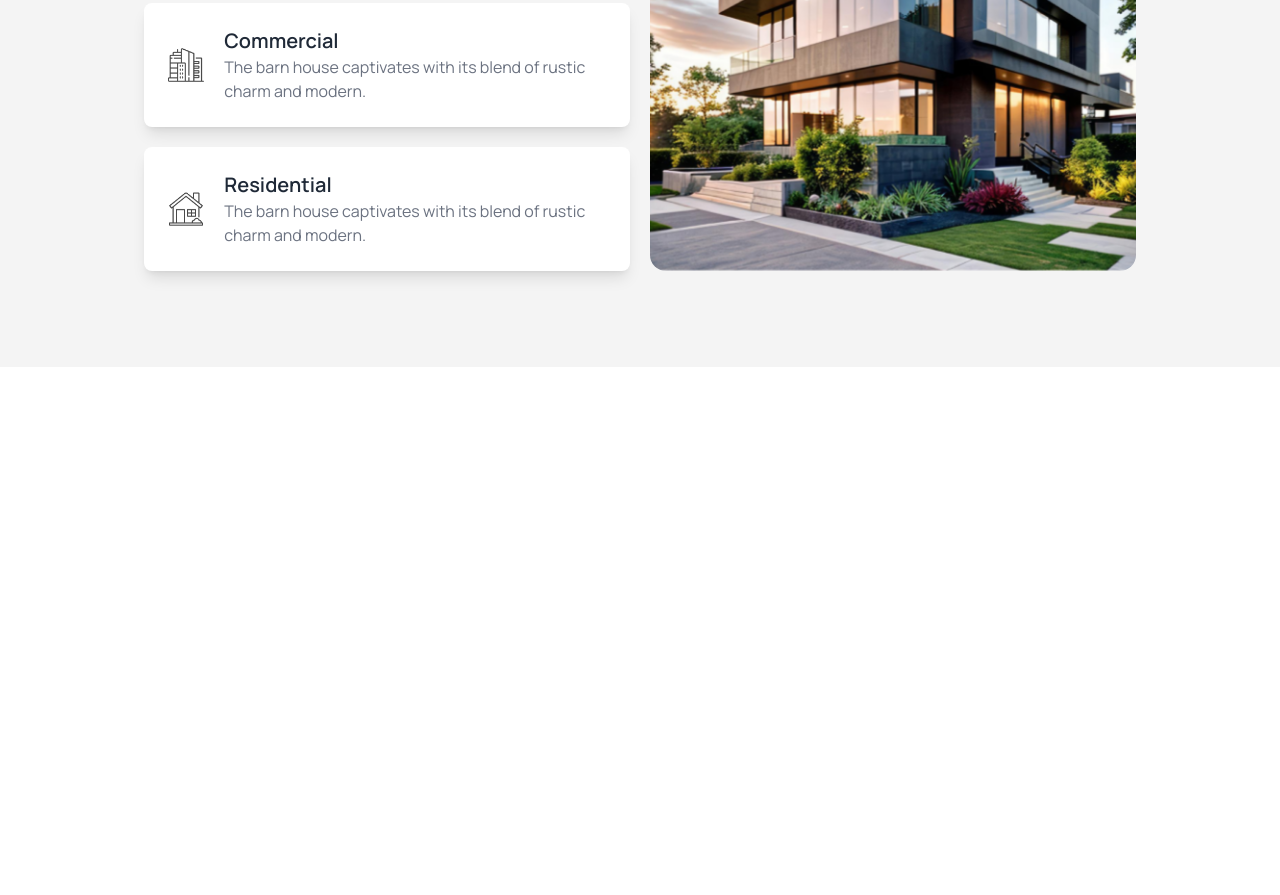
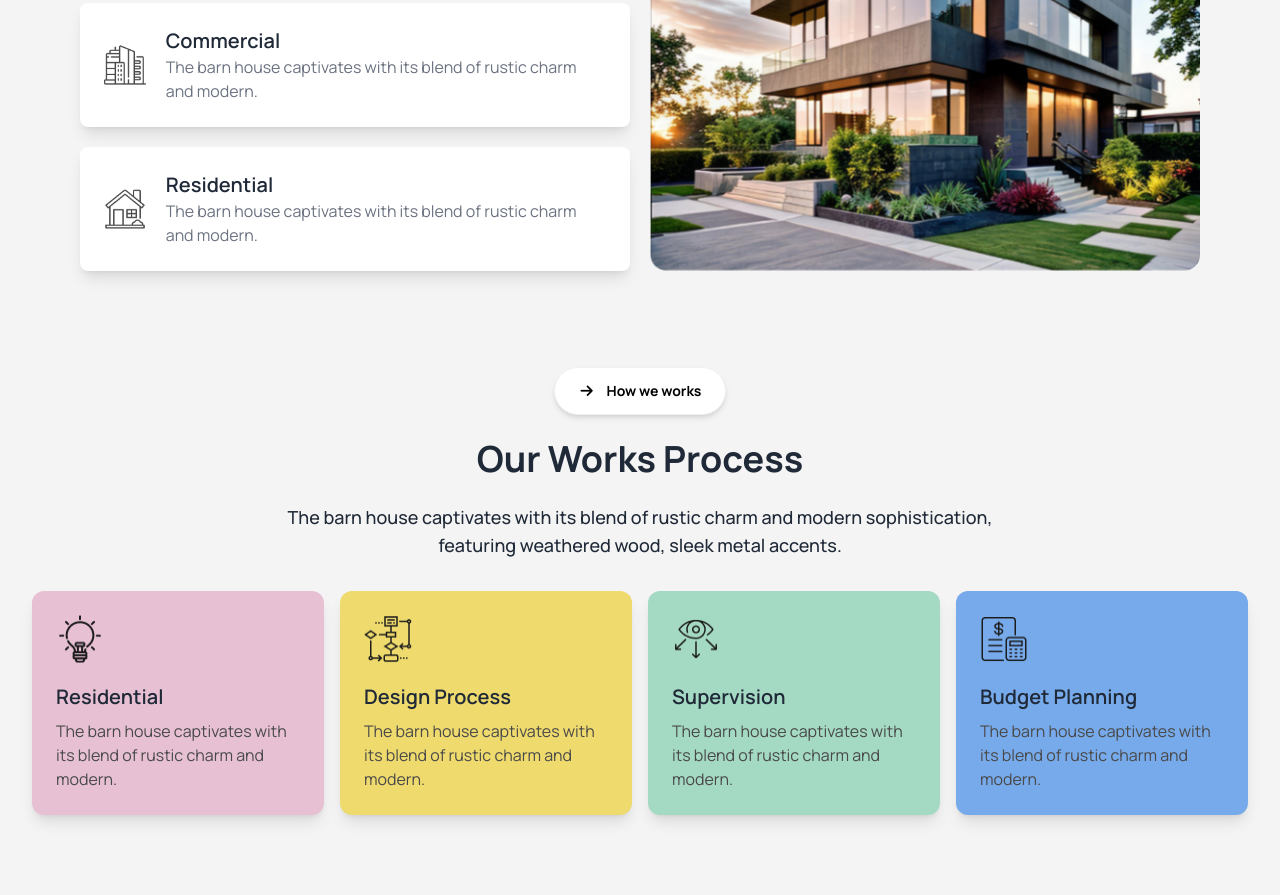
Before and after one commit to alaminsaleh/assignment-3-checking, a plain HTML site: page index.html in a window 1280 px wide. Shown: the part 1247-2142 px from the top of the page. Before the commit the page ends 1614 px from the top, so only its background shows below. Drawn offline with nearby package versions, Linux system fonts and the light colour scheme.

Commit message:
Added We Design Section

```diff
--- a/index.html
+++ b/index.html
@@ -45,7 +45,7 @@
 <body class="font-Manrope">
   <!-- Navbar and Banner section -->
   <header class="pt-12 bg-gradient-to-r from-gray-50 to-gray-50">
-    <nav class="px-5 md:w-[90%] mx-auto md:px-5">
+    <nav class="px-5 md:container mx-auto md:px-5">
       <div class="navbar">
         <div class="navbar-start">
           <div>
@@ -121,7 +121,7 @@
     <section class="bg-[#F4F4F4]">
       <!-- Our Latest Portfolio section -->
       <div
-        class="relative w-[90%] mx-auto px-5 md:px-20 md:py-24 py-8 flex flex-col lg:flex-row md:items-center lg:items-stretch gap-5 h-full lg:h-auto">
+        class="relative container mx-auto px-5 md:px-20 md:py-24 py-8 flex flex-col lg:flex-row md:items-center lg:items-stretch gap-5 h-full lg:h-auto">
         <!-- Vector -->
         <div class="absolute top-9 left-5 hidden lg:block"><img src="./assets/Vector.png" alt=""></div>
         <!-- Left Section: Text and Cards -->
@@ -131,12 +131,12 @@
             <i class="fa-solid fa-arrow-right h-4 w-4 flex items-center justify-center mr-1"></i> About Us
           </button>
           <!-- Heading -->
-          <h1 class="md:text-4xl lg:text-4xl text-2xl lg:text-start text-center font-extrabold leading-tight">We design thoughtful,
+          <h1 class="md:text-4xl lg:text-4xl text-2xl text-center font-extrabold leading-tight">We design thoughtful,
             <br> liveable spaces
           </h1>
 
           <!-- Description -->
-          <p class="text-gray-600 text-lg lg:text-start text-center">The barn house captivates with its blend of rustic charm and
+          <p class="font-medium text-lg text-center">The barn house captivates with its blend of rustic charm and
             modern
             sophistication, featuring weathered wood, sleek metal accents.</p>
 
@@ -170,10 +170,67 @@
         <div class="lg:w-1/2 h-full lg:h-auto">
           <img src="./assets/Rectangle.png" alt="Modern House" class="w-full h-full object-cover rounded-2xl">
         </div>
-
       </div>
       <!-- We design thoughtful section -->
-      <div></div>
+      <div class="px-6 md:container mx-auto md:px-8">
+        <!-- Button & Text -->
+        <div class=" space-y-6 flex flex-col items-center justify-center">
+          <button
+            class="btn bg-white text-black hover:bg-gray-200 rounded-full font-bold shadow-md md:px-6 md:py-2 flex items-center px-3 py-1 md:mx-0 self-center">
+            <i class="fa-solid fa-arrow-right h-4 w-4 flex items-center justify-center mr-1"></i> How we works
+          </button>
+          <!-- Heading -->
+          <h1 class="md:text-4xl lg:text-4xl text-2xl text-center font-bold leading-tight">Our Works Process</h1>
+          <!-- Description -->
+          <p class="font-medium	text-lg text-center">The barn house captivates with its blend of rustic charm and
+            modern
+            sophistication, <span class="hidden lg:inline"><br></span> featuring weathered wood, sleek metal accents.
+          </p>
+        </div>
+        <!-- Card -->
+        <div class="flex flex-col md:flex-row gap-4 mt-8 pb-20">
+        <!-- Card-1 -->
+          <div class="flex flex-col rounded-xl shadow-lg gap-5 bg-[#E7C1D3] w-full md:w-1/4 p-6 ">
+            <div>
+            <img src="./assets/concept.png" alt="Residential" class="w-12 h-12 object-contain">
+            </div>
+            <div class="space-y-2">
+              <h4 class="text-xl font-semibold">Residential</h4>
+              <p class="text-[#494949]">The barn house captivates with its blend of rustic charm and modern.</p>
+            </div>
+          </div>
+        <!-- Card-2 -->
+        <div class="flex flex-col rounded-xl shadow-lg gap-5 bg-[#EFDA6E] w-full md:w-1/4 p-6 ">
+          <div>
+          <img src="./assets/flow-chart.png" alt="Residential" class="w-12 h-12 object-contain">
+          </div>
+          <div class="space-y-2">
+            <h4 class="text-xl font-semibold">Design Process</h4>
+            <p class="text-[#494949]">The barn house captivates with its blend of rustic charm and modern.</p>
+          </div>
+        </div>
+        <!-- Card-3 -->
+        <div class="flex flex-col rounded-xl shadow-lg gap-5 bg-[#A4DAC3] w-full md:w-1/4 p-6 ">
+          <div>
+          <img src="./assets/vision.png" alt="Residential" class="w-12 h-12 object-contain">
+          </div>
+          <div class="space-y-2">
+            <h4 class="text-xl font-semibold">Supervision</h4>
+            <p class="text-[#494949]">The barn house captivates with its blend of rustic charm and modern.</p>
+          </div>
+        </div>
+        <!-- Card-4 -->
+        <div class="flex flex-col rounded-xl shadow-lg gap-5 bg-[#77AAEA] w-full md:w-1/4 p-6 ">
+          <div>
+          <img src="./assets/budget-planning.png" alt="Residential" class="w-12 h-12 object-contain">
+          </div>
+          <div class="space-y-2">
+            <h4 class="text-xl font-semibold">Budget Planning</h4>
+            <p class="text-[#494949]">The barn house captivates with its blend of rustic charm and modern.</p>
+          </div>
+        </div>
+        </div>
+      </div>
     </section>
   </main>
 
```
Also changed, not shown: assets/trainer2.png (added).
